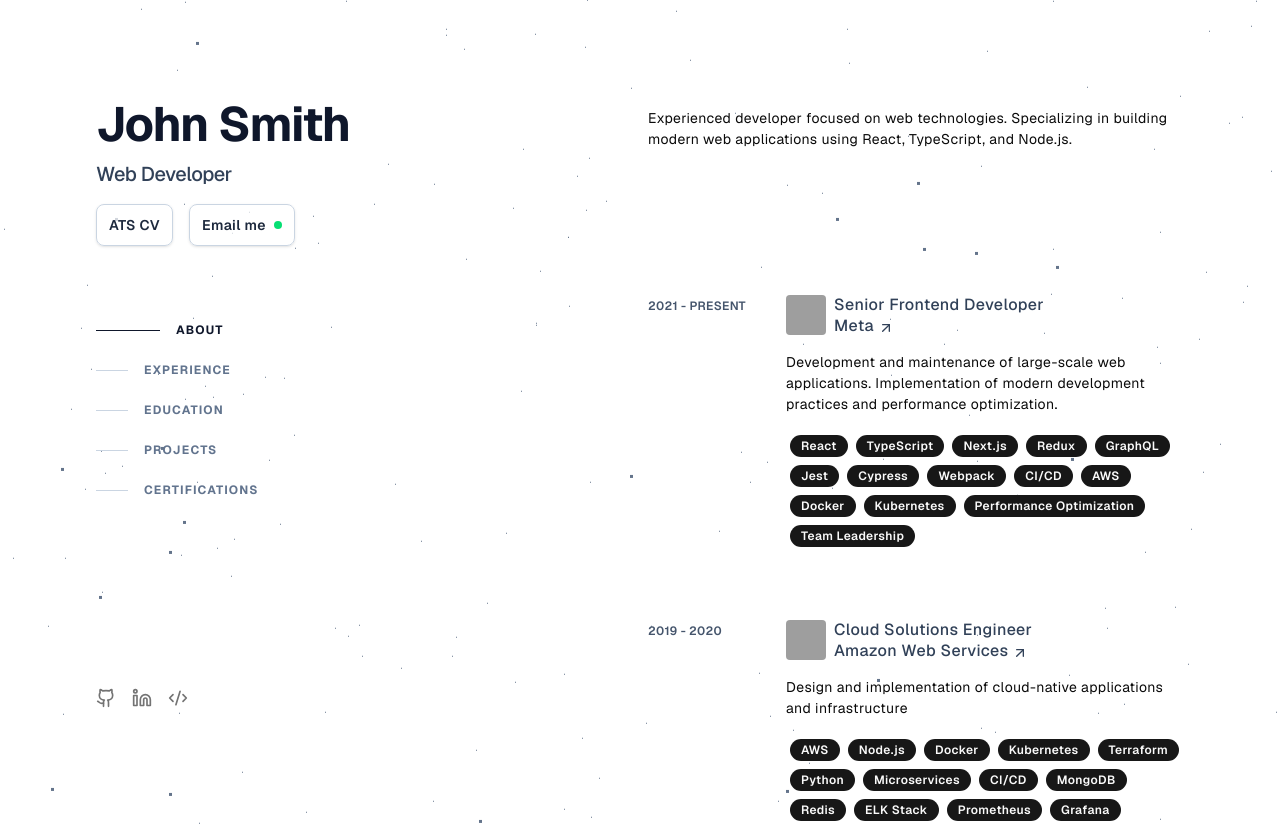
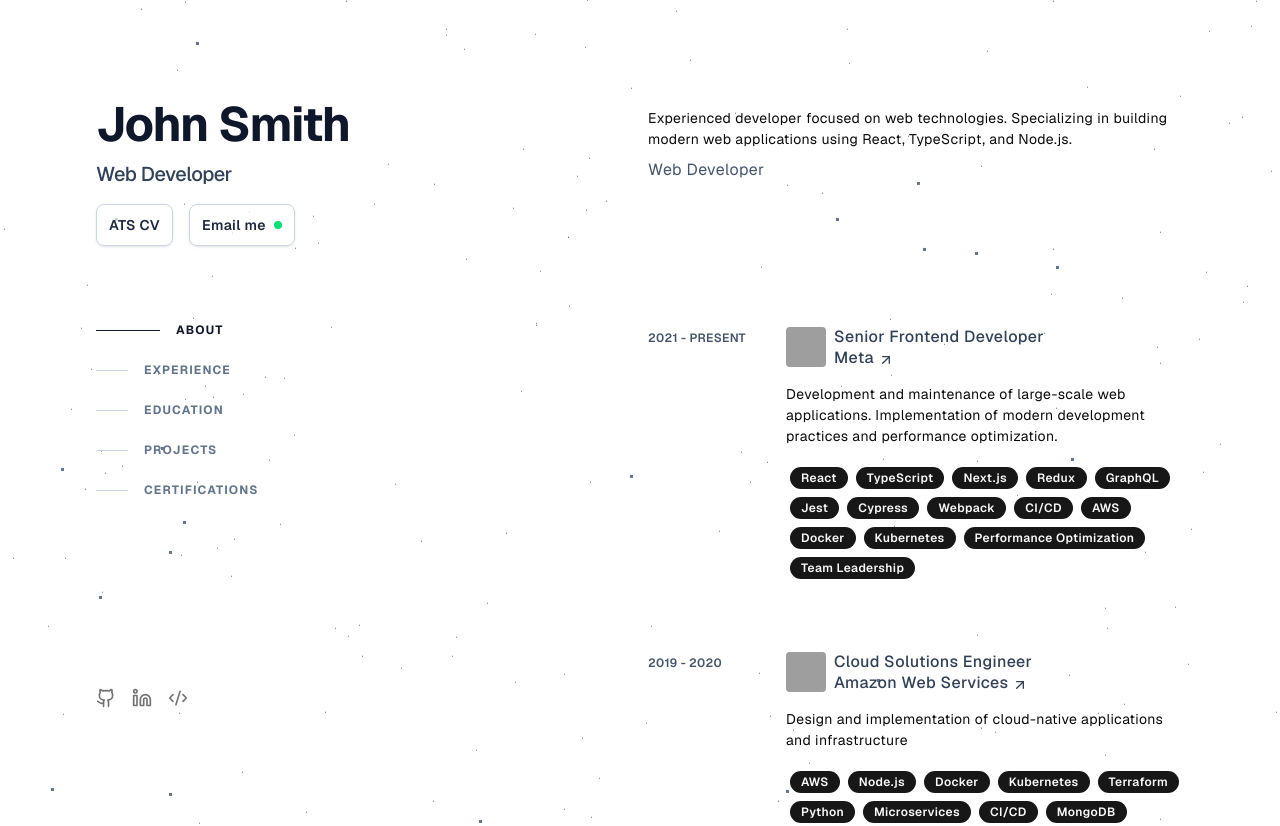
Before and after one commit to korenko-git/resume, a Next.js app: page / in a window 1280 px wide. Shown: the top 826 px of the page. Built offline with nearby package versions, Linux system fonts and the light colour scheme; grey boxes are pictures that could not be loaded.

Commit message:
feat(resume): add subtitle input field to AboutSection
Introduce a new subtitle input field in the AboutSection component to allow users to edit and display a subtitle. This enhances the resume editing experience by providing more customization options.

```diff
--- a/src/components/resume/AboutSection.tsx
+++ b/src/components/resume/AboutSection.tsx
@@ -1,12 +1,14 @@
 "use client";
 
-import { AboutData, ResumeDataWithEntries } from "@/types/resume";
+import { AboutData } from "@/types/resume";
 import Section from "./Section";
 import { Description } from "../EntryBlock/Description";
 import { useResume } from "@/contexts/ResumeContext";
 import { useState } from "react";
 import { EditableSocialLinks } from "../EditableCard/EditableSocialLinks";
 import { EditableButtons } from "../EditableCard/EditableButtons";
+import { Input } from "@/components/ui/input";
+import { Label } from "@/components/ui/label";
 
 interface AboutSectionProps {
   editable?: boolean;
@@ -15,7 +17,7 @@ interface AboutSectionProps {
 export function AboutSection({ editable = true }: AboutSectionProps) {
   const { data, updateData } = useResume();
   const [isEditing, setIsEditing] = useState(false);
-  const [sectionData, setSectionData] = useState(data?.about);
+  const [sectionData, setSectionData] = useState<AboutData | null>(data?.about);
 
   const handleEditStart = () => {
     if (editable) {
@@ -23,7 +25,7 @@ export function AboutSection({ editable = true }: AboutSectionProps) {
     }
   };
 
-  const handleDataChange = (updatedData: Partial<ResumeDataWithEntries>) => {
+  const handleDataChange = (updatedData: Partial<AboutData>) => {
     setSectionData((prevData) =>
       prevData ? { ...prevData, ...updatedData } : null
     );
@@ -51,6 +53,25 @@ export function AboutSection({ editable = true }: AboutSectionProps) {
         className="editable-header"
       />
 
+      {isEditing ? (
+        <div className="grid w-full gap-1.5 mt-4 mb-4">
+          <Label>Subtitle</Label>
+          <Input
+            value={sectionData?.subtitle || ""}
+            onChange={(e) => handleDataChange({ subtitle: e.target.value })}
+            placeholder="Enter subtitle"
+            className="font-medium"
+          />
+        </div>
+      ) : (
+        <div
+          className="mt-2 mb-4 text-base text-slate-600 dark:text-slate-400 cursor-pointer"
+          onClick={handleEditStart}
+        >
+          {sectionData?.subtitle}
+        </div>
+      )}
+
       {editable && (
         <EditableSocialLinks
           onDataChange={handleDataChange}
@@ -62,7 +83,7 @@ export function AboutSection({ editable = true }: AboutSectionProps) {
       {isEditing && data && (
         <EditableButtons
           data={sectionData as any}
-          onDataChange={(newData) => setSectionData(newData)}
+          onDataChange={(newData) => setSectionData(newData as AboutData)}
           onUpdate={handleUpdate}
           onCancel={handleCancel}
           withPublishedSwitch={false}
```
